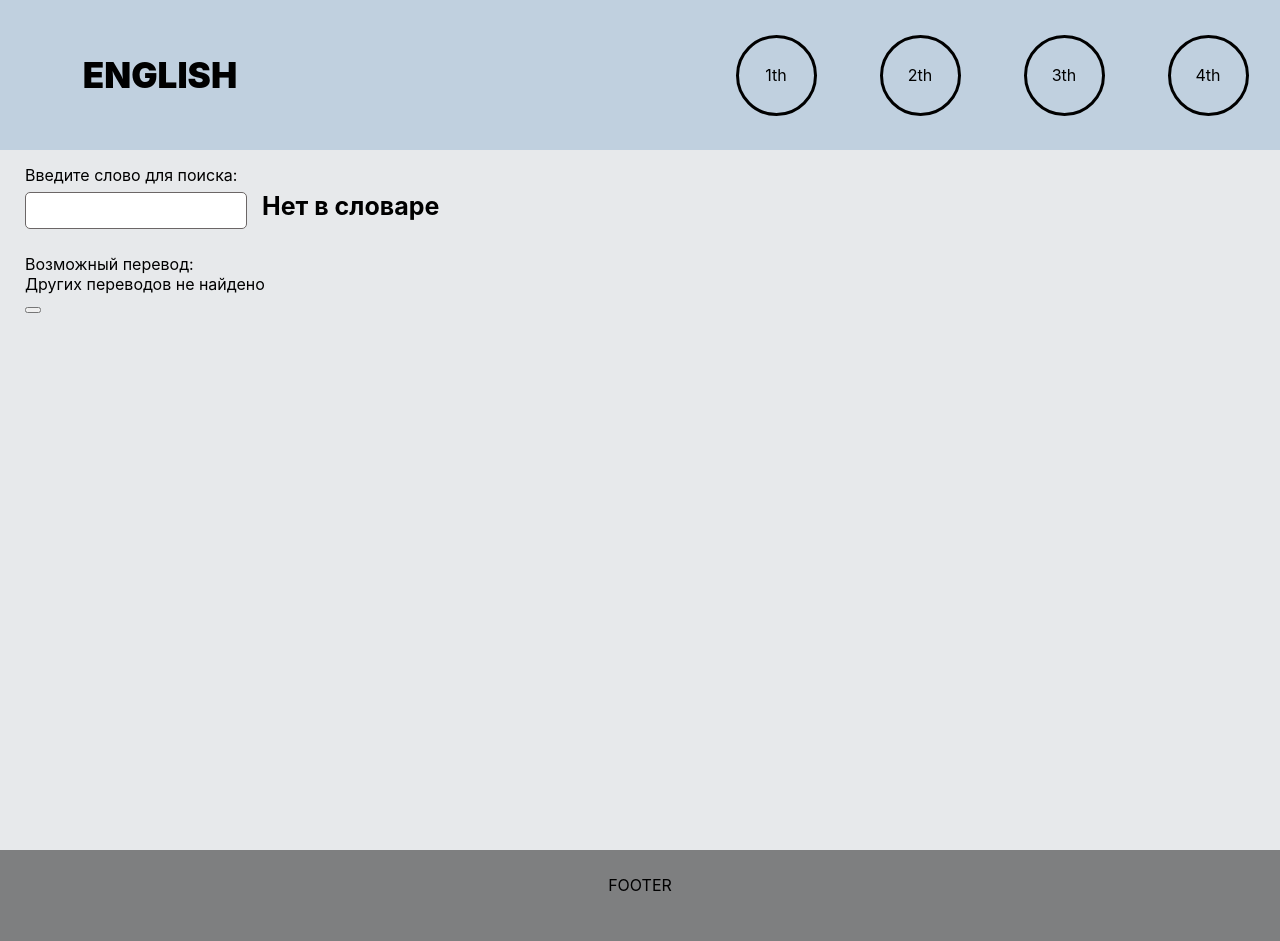
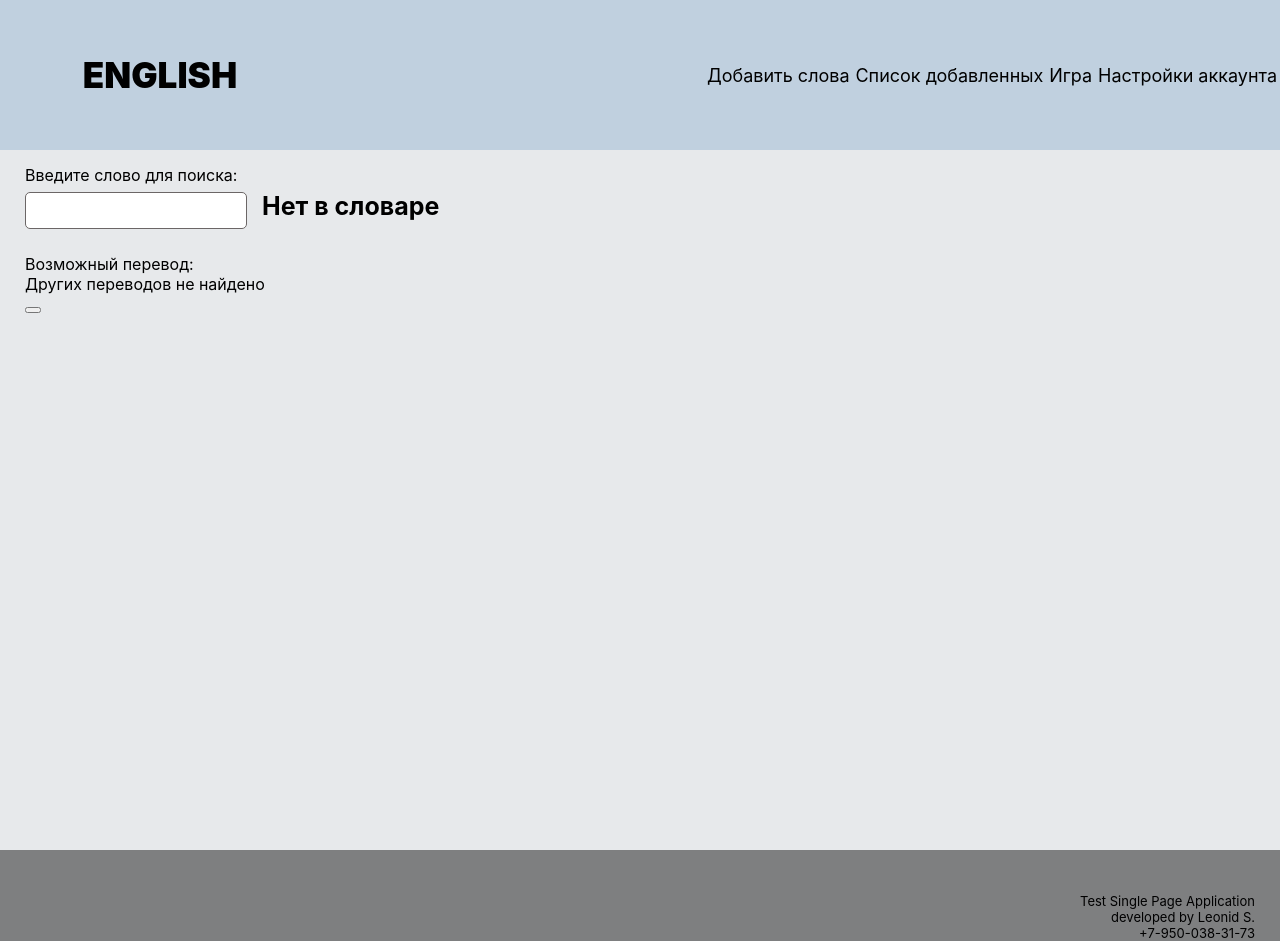
Before and after one commit to AlexCole999/first-project-eng, a React (Create React App) app: page / in a window 1280 px wide. Shown: the top 941 px of the page. Built offline with nearby package versions, Linux system fonts and the light colour scheme.

Commit message:
chenged css in some files

```diff
--- a/src/components/Footer/Footer.css
+++ b/src/components/Footer/Footer.css
@@ -1,4 +1,7 @@
 .Footer{
+  display: flex;
+  justify-content: flex-end;
+  align-items: center;
   grid-area: Footer;
   background-color: rgba(8, 10, 12, 0.521);
   height: 100%;
@@ -6,5 +9,5 @@
 }
 .Footer-word{
   padding: 25px;
-
+  font-size: 13px;
 }
--- a/src/components/Footer/Footer.jsx
+++ b/src/components/Footer/Footer.jsx
@@ -4,7 +4,12 @@ import './Footer.css'
 export default function Footer() {
   return (
     <div className="Footer">
-      <div className="Footer-word">FOOTER</div>
-    </div>
+      <div className="Footer-word">
+        <div style={{ float: 'right' }}> Test Single Page Application</div><br />
+        <div style={{ float: 'right' }}> developed by Leonid S.</div><br />
+        <div style={{ float: 'right' }}>+7-950-038-31-73 </div><br />
+        <div style={{ float: 'right' }}>Saint Petersburg</div><br />
+      </div>
+    </div >
   )
 }
--- a/src/components/Navbar/Navbar.css
+++ b/src/components/Navbar/Navbar.css
@@ -8,6 +8,7 @@
 .Navbar-container{
   display: flex;
   justify-content: space-around;
+  flex-wrap: wrap;
   align-items: center;
   width: 45vw;
   min-height: 100px;
--- a/src/components/Navbar/Navbar.jsx
+++ b/src/components/Navbar/Navbar.jsx
@@ -2,16 +2,17 @@ import React from 'react'
 import './Navbar.css'
 import NavbarElem from './NavbarElem/NavbarElem'
 import Logo from './Logo/Logo'
+
 
 export default function Navbar() {
   return (
     <div className="Navbar">
       <Logo />
       <div className="Navbar-container">
-        <NavbarElem name="1th" />
-        <NavbarElem name="2th" />
-        <NavbarElem name="3th" />
-        <NavbarElem name="4th" />
+        <NavbarElem name="Добавить слова" />
+        <NavbarElem name="Список добавленных" />
+        <NavbarElem name="Игра" />
+        <NavbarElem name="Настройки аккаунта" />
       </div>
     </div>
   )
--- a/src/components/Navbar/NavbarElem/NavbarElem.css
+++ b/src/components/Navbar/NavbarElem/NavbarElem.css
@@ -2,9 +2,7 @@
   display: flex;
   justify-content: center;
   align-items: center;
-  width: 75px;
+
   min-height: 75px;
-  border:3px solid black;
-  border-radius: 50%;
-  font-size: 16px;
+  font-size: 18px;
 }
```
